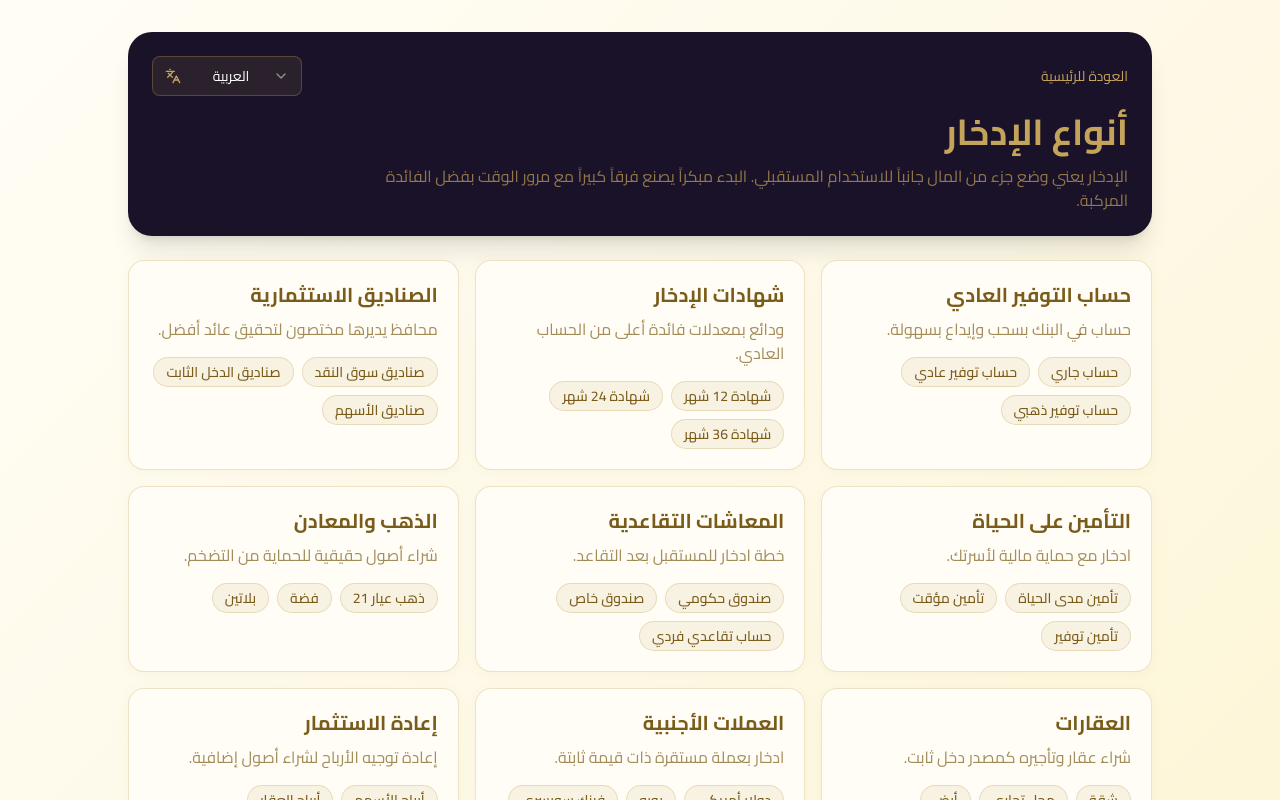
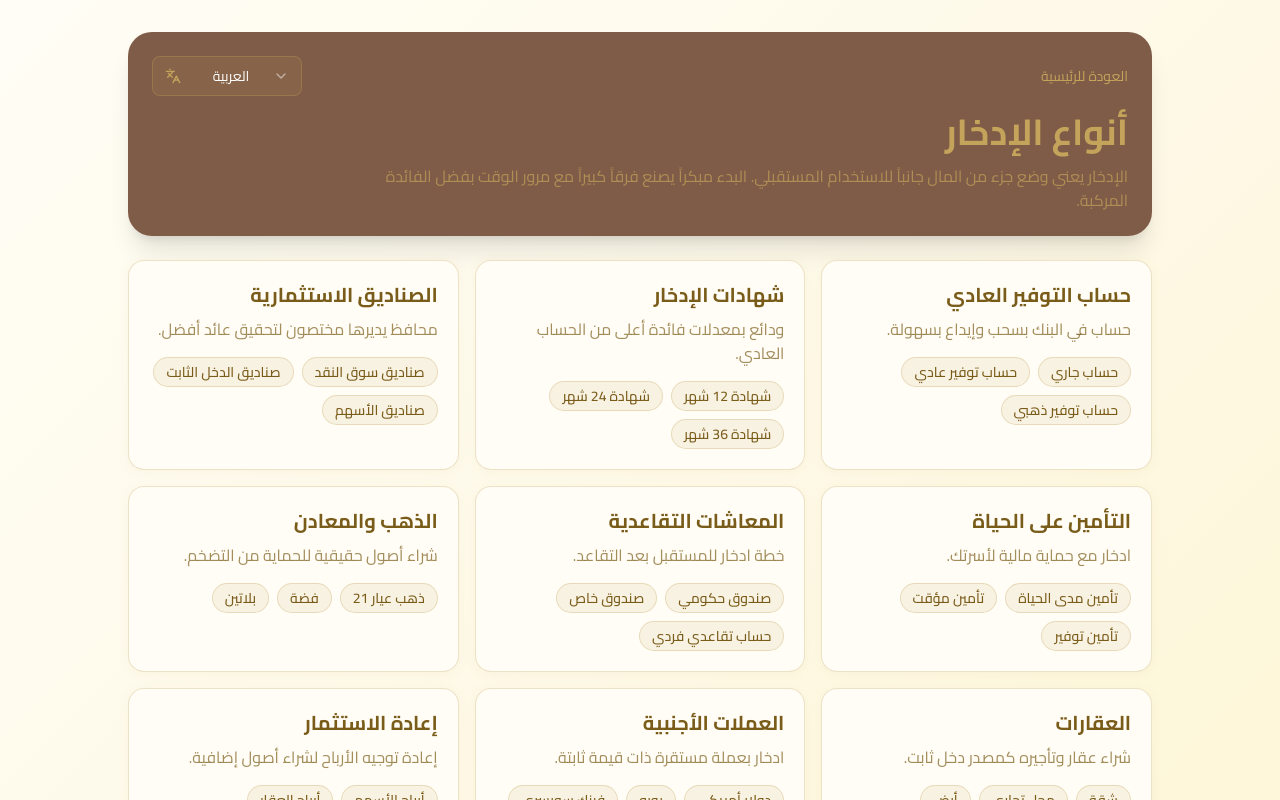
Before and after one commit to elqallaf09/thesfm, a Next.js app: page /education/savings in a window 1280 px wide. Shown: the top 800 px of the page. Built offline with nearby package versions, Linux system fonts and the light colour scheme; no server answers.

Commit message:
Update page.tsx

```diff
--- a/src/app/education/savings/page.tsx
+++ b/src/app/education/savings/page.tsx
@@ -88,7 +88,7 @@ export default function SavingsEducationPage() {
       <div className="mx-auto max-w-5xl space-y-6">
 
         {/* Header */}
-        <div className="rounded-3xl p-6 text-white shadow-xl" style={{background: '#1a1228'}}>
+        <div className="rounded-3xl p-6 text-white shadow-xl" style={{background: '#7f5c48'}}>
           <div className="flex flex-wrap items-center justify-between gap-3">
             <Link href="/" className="text-sm hover:opacity-80 transition-opacity" style={{color: '#c4a35a'}}>{t.back}</Link>
             <Select value={language} onValueChange={(value) => setLanguage(value as Language)}>
```
